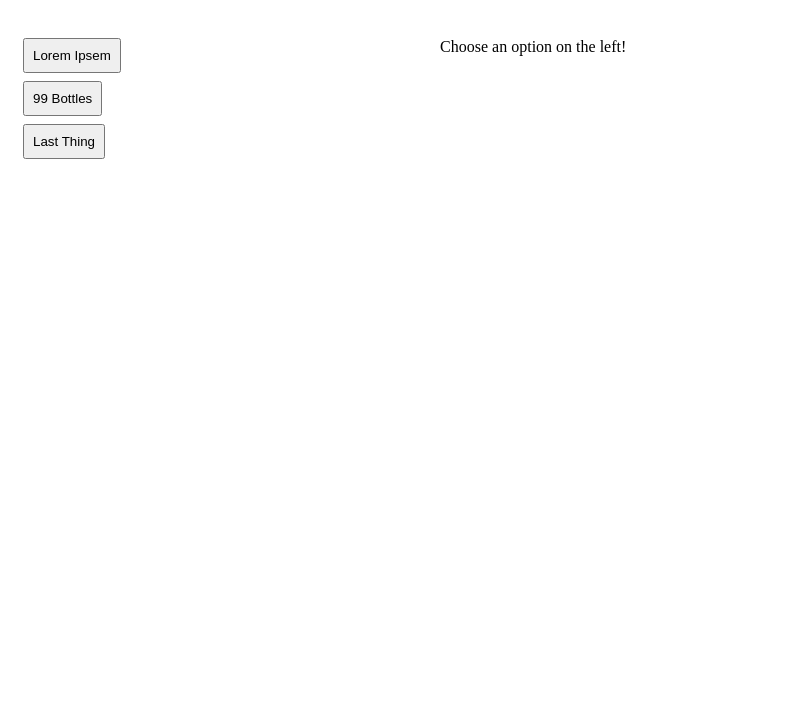
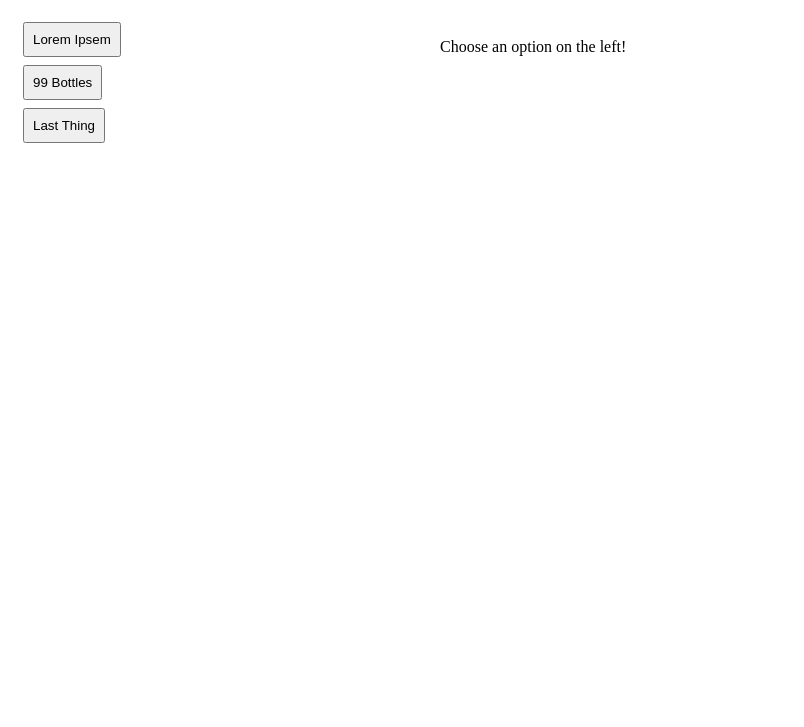
Before and after one commit to DavidCelentano/webdev-hw02, a plain HTML site: page task3.html in a window 1280 px wide. Shown: the part 73-800 px from the top of the page, without its empty margins (0-804 px from the left). Drawn offline with Linux system fonts and the light colour scheme.

Commit message:
HTML validator updates + cleanup

```diff
--- a/task3.html
+++ b/task3.html
@@ -1,6 +1,8 @@
 <!DOCTYPE html>
 <html>
 <head>
+<title>Task 3</title>
+<meta charset="utf-8"/>
 <style>
 * {
 	box-sizing: border-box;
@@ -11,24 +13,17 @@
 .options {
 	width: 33%;
 	height: 100%;
+	float: left;
+	padding: 15px;
 }
 .description {
 	width: 67%;
 	overflow-y: hidden;
 	padding: 15px;
 }
-.options {
-	float: left;
-	padding: 15px;
-}
 .content::after {
 	content: "";
-	display: table:
-}
-.list ul {
-	list-style-type: none:
-	margin: 0;
-	padding: 0;
+	display: table;
 }
 .list button {
 	padding: 8px;
@@ -40,13 +35,13 @@
 <h1 class="header">HW02 Task Three</h1>
 <div class="content">
 	<div class="options list">
-		<ul>
+
 		<button type="button" onclick="lorem()">Lorem Ipsem</button>
 		<br>
 		<button type="button" onclick="bottles()">99 Bottles</button>
 		<br>
 		<button type="button" onclick="thing()">Last Thing</button>
-		</ul>
+
 	</div>
 	<div class="description">
 		<p>Choose an option on the left!</p>
```
Also changed, not shown: index.html (+4 -0 lines), task1.html (+5 -0 lines), task2.html (+2 -0 lines).
